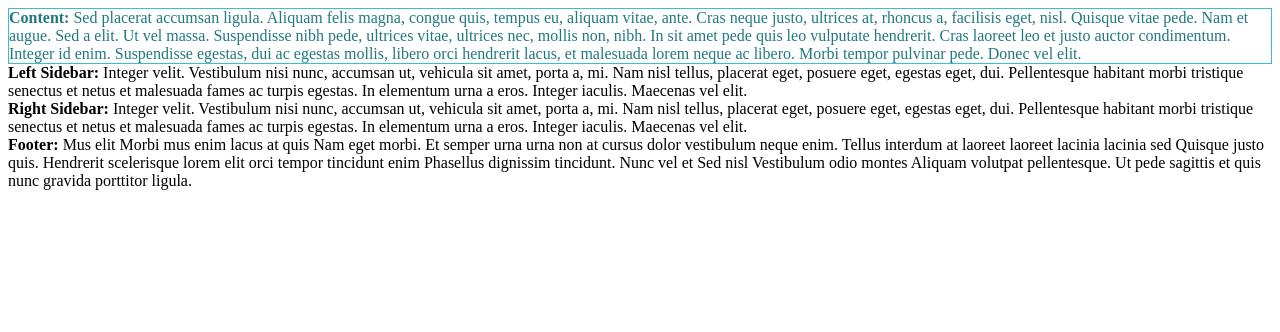
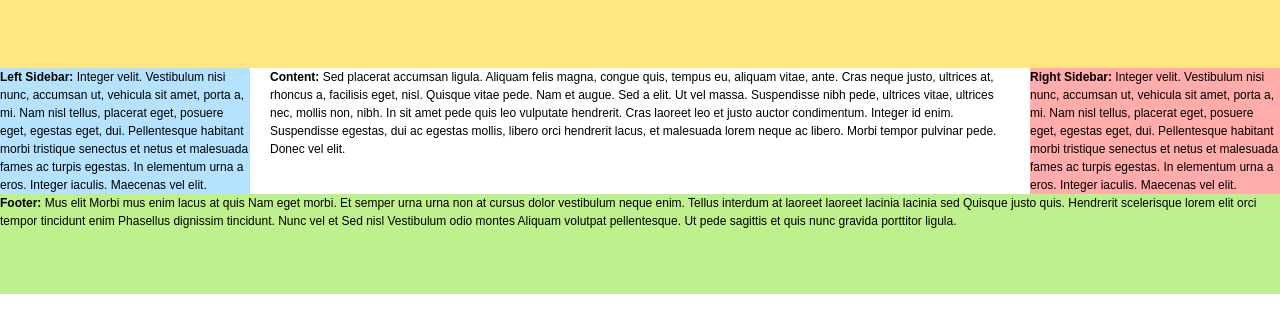
Before and after one commit to Napolik/abz_test, a plain HTML site: page index.html in a window 1280 px wide. Drawn offline with Linux system fonts and the light colour scheme.

Commit message:
sidebars

```diff
--- a/css/style.scss
+++ b/css/style.scss
@@ -1,14 +1,75 @@
-$blue: #3bbfce; /* цвет */
-$margin: 16px; /* отступ */
-$fontSize: 14px; /* размер текста */
 
-.content {
-	border: 1px solid $blue; /* синий бордюр */
-	color: darken($blue, 20%); /* затемнение цвета на 20% */
+
+* {
+	margin: 0;
+	padding: 0;
 }
 
-.border {
-	padding: $margin / 2;
-	margin: $margin / 2;
-	border-color: $blue;
+article, aside, details, figcaption, figure, footer, header, hgroup, main, nav, section, summary {
+	display: block;
 }
+body {
+	font: 12px/18px Arial, sans-serif;
+}
+.wrapper {
+	min-width: 970px;
+	max-width: 1440px;
+	margin: 0 auto;
+}
+
+.header {
+	height: 68px;
+	background: #FFE680;
+}
+
+
+/* Middle
+-----------------------------------------------------------------------------*/
+
+.middle {
+	width: 100%;
+	position: relative;
+}
+.middle:after {
+	display: table;
+	clear: both;
+	content: '';
+}
+.container {
+	width: 100%;
+	float: left;
+	overflow: hidden;
+}
+.content {
+	padding: 0 270px 0 270px;
+}
+
+/* Left Sidebar
+-----------------------------------------------------------------------------*/
+
+.left-sidebar {
+	float: left;
+	width: 250px;
+	margin-left: -100%;
+	position: relative;
+	background: #B5E3FF;
+}
+
+
+/* Right Sidebar
+-----------------------------------------------------------------------------*/
+.right-sidebar {
+	float: left;
+	width: 250px;
+	margin-left: -250px;
+	position: relative;
+	background: #FFACAA;
+}
+
+
+/* Footer
+-----------------------------------------------------------------------------*/
+.footer {
+	height: 100px;
+	background: #BFF08E;
+}
```
Also changed, not shown: css/style.css, 2 other files.
